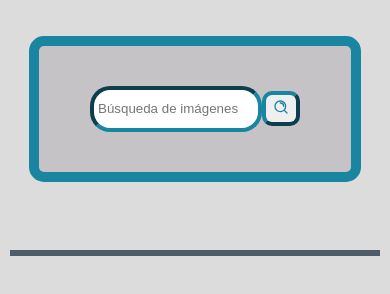
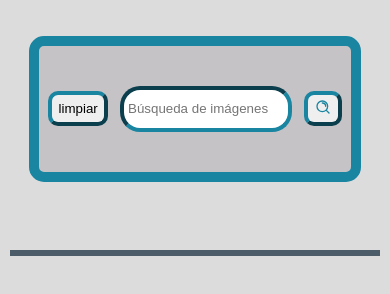
Before and after one commit to PinchoPel/Proyecto-III, a website built with Vite: page index.html in a window 390 px wide. Shown: the part 42-336 px from the top of the page. Built offline with nearby package versions, Linux system fonts and the light colour scheme; no server answers; a web font is replaced by a local one.

Commit message:
guardardado1

```diff
--- a/main.js
+++ b/main.js
@@ -2,6 +2,9 @@ import './style.css'
 
 import { header } from './src/componentes/header/header'
 document.body.append(header);
+
+import { buttonCleaner} from './src/componentes/cleaner/cleaner';
+header.append(buttonCleaner);
 
 import { input } from './src/componentes/input/input'
 header.append(input);
--- a/src/componentes/api_call/api_call.js
+++ b/src/componentes/api_call/api_call.js
@@ -8,7 +8,6 @@ export let renderPhotos = () =>{
        method: "GET"
    }).then(res => res.json())
    .then(photo =>{
-       console.log(photo);
                let card = document.createElement("div");
               let image = document.createElement("img");
               let title = document.createElement("h4");
--- a/src/componentes/cleaner/cleaner.css
+++ b/src/componentes/cleaner/cleaner.css
@@ -0,0 +1,18 @@
+#buttonCleaner{
+    width: 80px;
+    height: 40px;
+    border-radius: 10px;
+    border-color: var(--quinary-color);
+    border-width: 4px;
+    cursor: pointer;
+}
+
+@media (max-width: 700px){
+  #buttonCleaner{
+        width: 60px;
+        height: 35px;
+        border-radius: 10px;
+        border-color: var(--quinary-color);
+        border-width: 4px;
+    }
+}
--- a/src/componentes/cleaner/cleaner.js
+++ b/src/componentes/cleaner/cleaner.js
@@ -0,0 +1,13 @@
+import "./cleaner.css"
+
+import { main } from "../main/main-part";
+import { input } from "../input/input";
+
+export let buttonCleaner = document.createElement("button");
+buttonCleaner.textContent = "limpiar";
+buttonCleaner.id = "buttonCleaner";
+
+buttonCleaner.addEventListener("click", function(){
+    main.innerHTML = "";
+    input.value = "";
+})
--- a/src/componentes/empty_main/empty_main.js
+++ b/src/componentes/empty_main/empty_main.js
@@ -31,7 +31,7 @@ let suggestionSearch = () => {
                 })
             })
     })}
-}    }, 1000);
+}    }, 1300);
 }
 
 export let  searchPhotosButton_Empty = buttonInput.addEventListener("click",suggestionSearch)
--- a/src/componentes/input/input.css
+++ b/src/componentes/input/input.css
@@ -5,6 +5,7 @@ input{
  padding: 0.5vw 1vw;
  border-color: var(--quinary-color);
  border-width: 4px;
+ margin: 0px 12px;
 }
 
 @media (max-width: 370px){
--- a/src/componentes/input/input.js
+++ b/src/componentes/input/input.js
@@ -2,5 +2,5 @@ import "./input.css"
 
 
 
-export const input =  document.createElement("input")
+export let input =  document.createElement("input")
 input.placeholder ="Búsqueda de imágenes"
--- a/src/componentes/main/main-part.js
+++ b/src/componentes/main/main-part.js
@@ -1,3 +1,3 @@
 import "./main-part.css"
 
-export const main = document.createElement("main");
+export let main = document.createElement("main");
```
